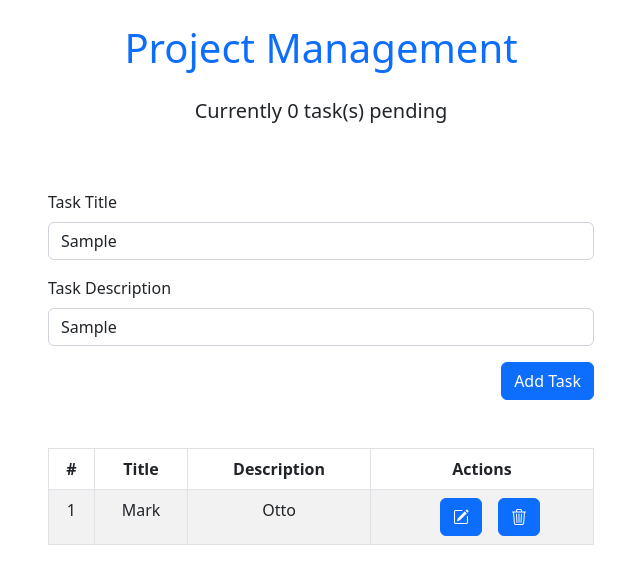
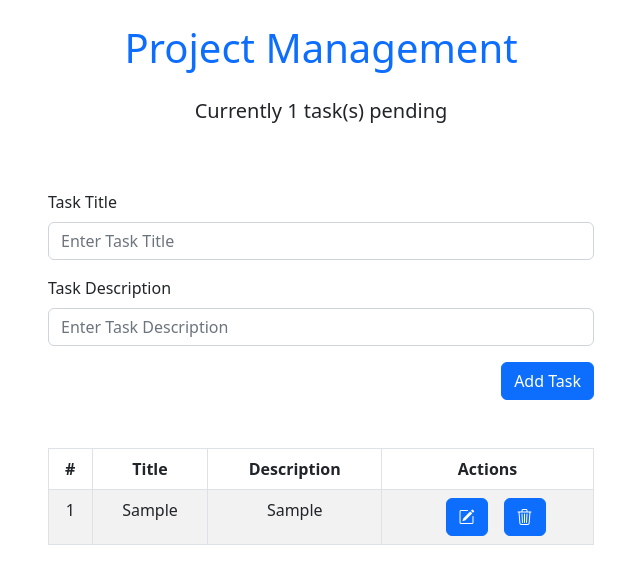
Before and after one commit to kumaruidivloper/React-Apps, a React app: page / in a window 1280 px wide. Both pictures are taken after typing "Sample", "Sample" into the empty fields and a click on the button "Add Task". Shown: the top 584 px of the page, without its empty margins (319-959 px from the left). Built offline with nearby package versions, Linux system fonts and the light colour scheme; the HTML template or start-up script is replaced by a standard one.

Commit message:
contextAPI implemented

```diff
--- a/src/components/AddTask.jsx
+++ b/src/components/AddTask.jsx
@@ -1,9 +1,11 @@
-import React, { useState } from "react";
+import React, { useContext, useState } from "react";
 import Button from "react-bootstrap/Button";
 import Form from "react-bootstrap/Form";
+import { TasksContext } from "../context/TaskContext";
 
 const AddTask = () => {
 
+   const {state,dispatch} = useContext(TasksContext)
 
 
     const [title,setTitle] = useState('')
@@ -13,6 +15,9 @@ const AddTask = () => {
     const addTask = (e) => {
         e.preventDefault()
         console.log({title,description})
+        dispatch({type:'ADD_TASK',payload:{title,description}})
+        setTitle('')
+        setDescription('')
     }
   return (
     <section className="my-5">
--- a/src/components/Navbar.jsx
+++ b/src/components/Navbar.jsx
@@ -1,10 +1,12 @@
-import React from "react";
+import React, { useContext } from "react";
+import { TasksContext } from "../context/TaskContext";
 
 const Navbar = () => {
+  const {state} = useContext(TasksContext)
   return (
     <>
       <h1 className="text-center my-4 text-primary">Project Management</h1>
-      <p className="text-center lead">Currently 0 task(s) pending</p>
+      <p className="text-center lead">{`Currently ${state.tasksList.length} task(s) pending`}</p>
     </>
   );
 };
--- a/src/components/TasksList.jsx
+++ b/src/components/TasksList.jsx
@@ -1,16 +1,25 @@
-import React,{useState} from "react";
+import React,{useContext, useState} from "react";
 import { Button } from "react-bootstrap";
 import Table from "react-bootstrap/Table";
 import MyVerticallyCenteredModal from './UpdateTask';
+import { TasksContext } from "../context/TaskContext";
 
 const TasksList = () => {
-  const updateTask = () => {
+
+  //Read the state
+  const {state,dispatch} = useContext(TasksContext)
+
+  const {tasksList} = state
+
+  const updateTask = (task) => {
     console.log("update Task");
     setModalShow(true)
+    dispatch({type: 'SET_SELETED_TASK', payload:task})
   };
 
-  const deleteTask = () => {
+  const deleteTask = (task) => {
     console.log("delete task");
+    dispatch({type: 'REMOVE_TASK',payload:task})
   };
 
   const [modalShow,setModalShow] = useState(false)
@@ -26,23 +35,30 @@ const TasksList = () => {
           </tr>
         </thead>
         <tbody>
-          <tr className="text-center">
-            <td>1</td>
-            <td>Mark</td>
-            <td>Otto</td>
+          {
+            tasksList && tasksList.map((task, index) => {
+              return(
+                  <tr className="text-center" key={task.id}>
+                  <td>{index + 1}</td>
+                  <td>{task.title}</td>
+                  <td>{task.description}</td>
                   <td>
                     <Button
                       variant="primary"
                       className="mx-3"
-                onClick={() => updateTask()}
+                      onClick={() => updateTask(task)}
                     >
                       <i className="bi bi-pencil-square"></i>
                     </Button>
                     <Button variant="primary">
-                <i className="bi bi-trash3" onClick={() => deleteTask()}></i>
+                      <i className="bi bi-trash3" onClick={() => deleteTask(task)}></i>
                     </Button>
                   </td>
                 </tr>
+              )
+            })
+          }
+
         </tbody>
       </Table>
 
--- a/src/components/UpdateTask.jsx
+++ b/src/components/UpdateTask.jsx
@@ -1,14 +1,27 @@
-import React,{useState} from "react";
+import React,{useContext, useEffect, useState} from "react";
 import Button from "react-bootstrap/Button";
 import Modal from "react-bootstrap/Modal";
 import Form  from 'react-bootstrap/Form';
+import { TasksContext } from "../context/TaskContext";
 
 const MyVerticallyCenteredModal = (props) => {
+    const {state,dispatch} = useContext(TasksContext)
+    const {selectedTask} = state
     const [title,setTitle] = useState('')
     const [description,setDescription] = useState('')
+    const [id,setId] = useState(0)
+
+    useEffect(() => {
+      if(Object.keys(selectedTask).length !== 0) {
+        setTitle(selectedTask.title)
+        setDescription(selectedTask.description)
+        setId(selectedTask.id)
+      }
+    },[selectedTask])
 
     const updateTask = () => {
         props.onHide()
+        dispatch({type: 'UPADTE_TASK',payload:{title,description,id}})
     }
   return (
     <Modal
--- /dev/null
+++ b/src/context/TaskContext.jsx
@@ -0,0 +1,43 @@
+import { createContext, useReducer } from "react";
+
+export const TasksContext = createContext()
+
+//Reducer Function start
+const taskReducer = (state,action) => {
+    switch (action.type) {
+        case 'ADD_TASK':
+            const id = Math.random() * 100
+            let task = {...action.payload,id}
+            return {...state,tasksList:[...state.tasksList,task]}
+        case 'REMOVE_TASK':
+            const list = state.tasksList.filter((task) => task.id !== action.payload.id)
+            return{...state,tasksList:list}
+        case 'UPADTE_TASK':
+            let updateList = state.tasksList.map((task) => task.id === action.payload.id ? action.payload : task)
+            return {...state,tasksList:[...updateList]}
+        case 'GET_TASKS':
+            return state.tasksList
+        case 'SET_SELETED_TASK':
+            return {...state,selectedTask:{...action.payload}}
+        case 'GET_SELETED_TASK':
+            return state.selectedTask
+        default:
+            return state
+
+     }
+}
+//Reducer Function end
+
+export const TasksContextProvider = ({children}) => {
+
+    const [state,dispatch] = useReducer(taskReducer, {
+        tasksList:[],
+        selectedTask:{}
+    })
+
+    return (
+        <TasksContext.Provider value={{state,dispatch}}>
+            {children}
+        </TasksContext.Provider>
+    )
+}
--- a/src/index.jsx
+++ b/src/index.jsx
@@ -5,11 +5,14 @@ import App from './App';
 import reportWebVitals from './reportWebVitals';
 import '../node_modules/bootstrap/dist/css/bootstrap.min.css';
 import "bootstrap-icons/font/bootstrap-icons.css";
+import { TasksContextProvider } from './context/TaskContext';
 
 const root = ReactDOM.createRoot(document.getElementById('root'));
 root.render(
   <React.StrictMode>
-    <App />
+    <TasksContextProvider>
+      <App />
+    </TasksContextProvider>
   </React.StrictMode>
 );
 
```
Lines whose indentation alone changed are shown as unchanged.
